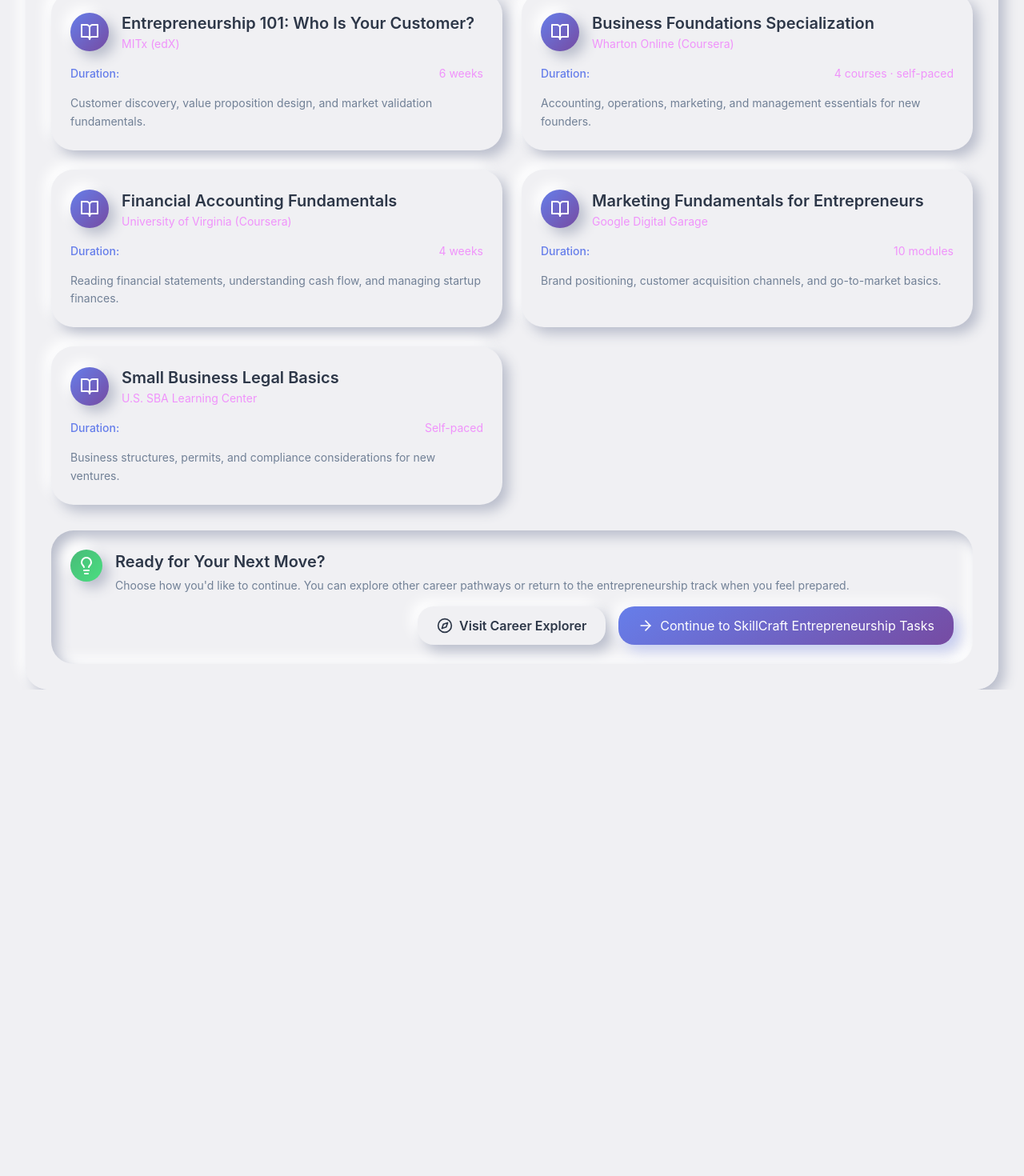
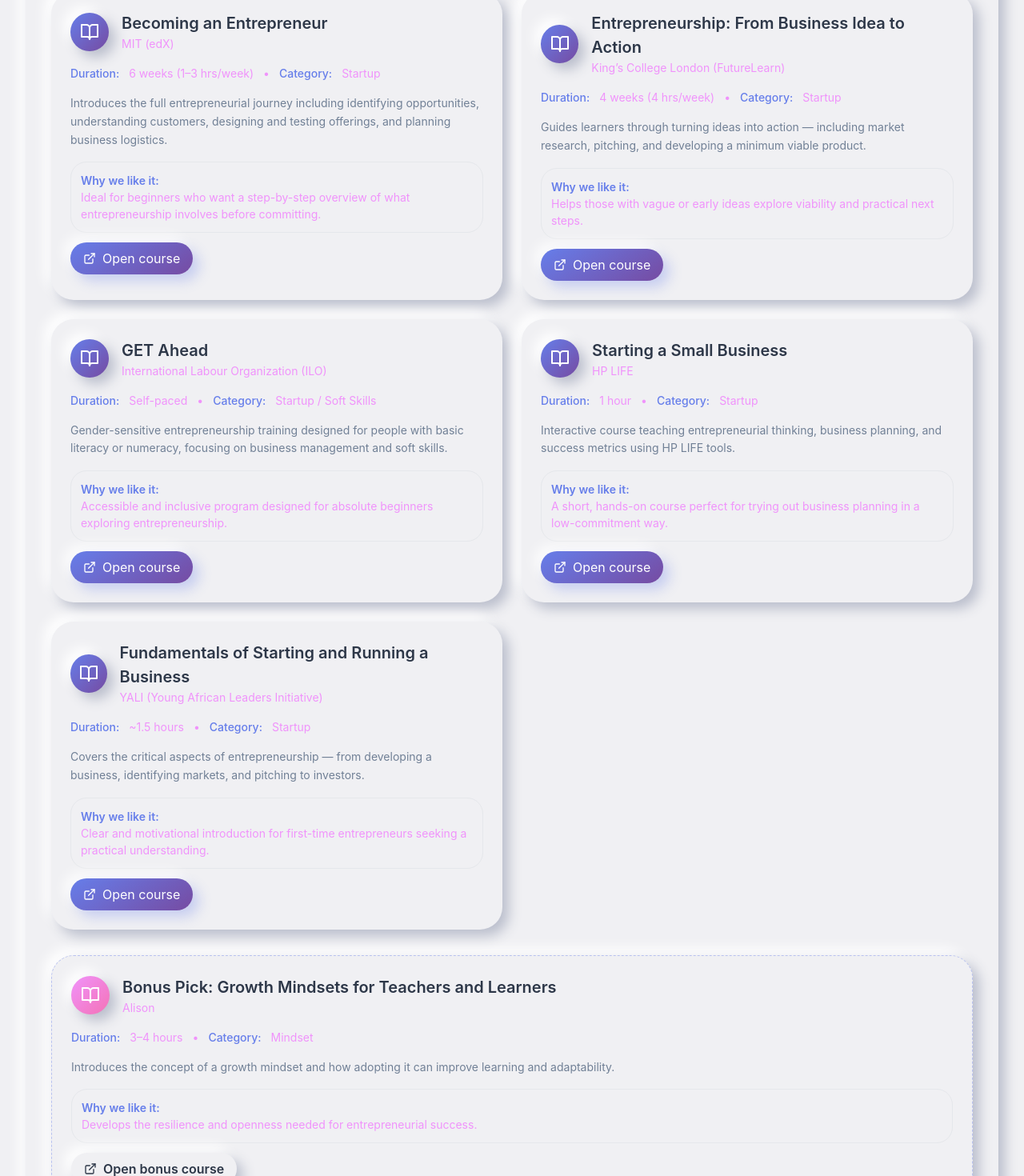
Before and after one commit to EvanYang0527/AIJobseeker, a React (Vite) app: page /entrepreneur/foundations in a window 1280 px wide. Shown: the part 902-2372 px from the top of the page at 80% size. Before the commit the page ends 1764 px from the top, so only its background shows below. Built offline with nearby package versions, Linux system fonts and the light colour scheme; sample sign-in values are in the browser's storage.

Commit message:
Update entrepreneur foundational courses

```diff
--- a/src/components/tracks/GroupA/EntrepreneurFoundations.tsx
+++ b/src/components/tracks/GroupA/EntrepreneurFoundations.tsx
@@ -1,42 +1,78 @@
 import React from 'react';
 import { useNavigate } from 'react-router-dom';
-import { GraduationCap, BookOpen, ArrowRight, Compass, Lightbulb } from 'lucide-react';
+import { GraduationCap, BookOpen, ArrowRight, Compass, Lightbulb, ExternalLink } from 'lucide-react';
 import { DashboardLayout } from '../../dashboard/DashboardLayout';
 import { useAuth } from '../../../contexts/AuthContext';
 import { entrepreneurSteps } from './entrepreneurSteps';
 
 const foundationalCourses = [
   {
-    title: 'Entrepreneurship 101: Who Is Your Customer?',
-    provider: 'MITx (edX)',
-    duration: '6 weeks',
-    focus: 'Customer discovery, value proposition design, and market validation fundamentals.'
+    title: 'Becoming an Entrepreneur',
+    provider: 'MIT (edX)',
+    link: 'https://www.edx.org/course/becoming-an-entrepreneur',
+    duration: '6 weeks (1–3 hrs/week)',
+    category: 'Startup',
+    description:
+      'Introduces the full entrepreneurial journey including identifying opportunities, understanding customers, designing and testing offerings, and planning business logistics.',
+    whyRecommended:
+      'Ideal for beginners who want a step-by-step overview of what entrepreneurship involves before committing.'
   },
   {
-    title: 'Business Foundations Specialization',
-    provider: 'Wharton Online (Coursera)',
-    duration: '4 courses · self-paced',
-    focus: 'Accounting, operations, marketing, and management essentials for new founders.'
+    title: 'Entrepreneurship: From Business Idea to Action',
+    provider: 'King’s College London (FutureLearn)',
+    link: 'https://www.futurelearn.com/courses/entrepreneurship-idea-to-action',
+    duration: '4 weeks (4 hrs/week)',
+    category: 'Startup',
+    description:
+      'Guides learners through turning ideas into action — including market research, pitching, and developing a minimum viable product.',
+    whyRecommended:
+      'Helps those with vague or early ideas explore viability and practical next steps.'
   },
   {
-    title: 'Financial Accounting Fundamentals',
-    provider: 'University of Virginia (Coursera)',
-    duration: '4 weeks',
-    focus: 'Reading financial statements, understanding cash flow, and managing startup finances.'
+    title: 'GET Ahead',
+    provider: 'International Labour Organization (ILO)',
+    link: 'https://www.ilo.org/resource/get-ahead-resources',
+    duration: 'Self-paced',
+    category: 'Startup / Soft Skills',
+    description:
+      'Gender-sensitive entrepreneurship training designed for people with basic literacy or numeracy, focusing on business management and soft skills.',
+    whyRecommended:
+      'Accessible and inclusive program designed for absolute beginners exploring entrepreneurship.'
   },
   {
-    title: 'Marketing Fundamentals for Entrepreneurs',
-    provider: 'Google Digital Garage',
-    duration: '10 modules',
-    focus: 'Brand positioning, customer acquisition channels, and go-to-market basics.'
+    title: 'Starting a Small Business',
+    provider: 'HP LIFE',
+    link: 'https://www.life-global.org/course/17-starting-a-small-business',
+    duration: '1 hour',
+    category: 'Startup',
+    description:
+      'Interactive course teaching entrepreneurial thinking, business planning, and success metrics using HP LIFE tools.',
+    whyRecommended:
+      'A short, hands-on course perfect for trying out business planning in a low-commitment way.'
   },
   {
-    title: 'Small Business Legal Basics',
-    provider: 'U.S. SBA Learning Center',
-    duration: 'Self-paced',
-    focus: 'Business structures, permits, and compliance considerations for new ventures.'
+    title: 'Fundamentals of Starting and Running a Business',
+    provider: 'YALI (Young African Leaders Initiative)',
+    link: 'https://yali.state.gov/courses/course-959/',
+    duration: '~1.5 hours',
+    category: 'Startup',
+    description:
+      'Covers the critical aspects of entrepreneurship — from developing a business, identifying markets, and pitching to investors.',
+    whyRecommended:
+      'Clear and motivational introduction for first-time entrepreneurs seeking a practical understanding.'
   }
 ];
+
+const bonusCourse = {
+  title: 'Growth Mindsets for Teachers and Learners',
+  provider: 'Alison',
+  link: 'https://alison.com/course/growth-mindsets-for-teachers-and-learners',
+  duration: '3–4 hours',
+  category: 'Mindset',
+  description:
+    'Introduces the concept of a growth mindset and how adopting it can improve learning and adaptability.',
+  whyRecommended: 'Develops the resilience and openness needed for entrepreneurial success.'
+};
 
 export const EntrepreneurFoundations: React.FC = () => {
   const navigate = useNavigate();
@@ -78,13 +114,66 @@ export const EntrepreneurFoundations: React.FC = () => {
                     <p className="text-sm text-neuro-secondary">{course.provider}</p>
                   </div>
                 </div>
-                <div className="flex flex-col sm:flex-row sm:items-center sm:justify-between gap-2 text-sm text-neuro-secondary">
+                <div className="flex flex-wrap items-center gap-3 text-sm text-neuro-secondary">
                   <span className="font-medium text-neuro-primary">Duration:</span>
                   <span>{course.duration}</span>
+                  <span className="hidden sm:inline">•</span>
+                  <span className="font-medium text-neuro-primary">Category:</span>
+                  <span>{course.category}</span>
                 </div>
-                <p className="text-sm neuro-text-secondary leading-relaxed">{course.focus}</p>
+                <p className="text-sm neuro-text-secondary leading-relaxed">{course.description}</p>
+                <div className="space-y-3">
+                  <div className="text-sm text-neuro-secondary bg-neuro-bg/60 border border-neuro-border rounded-neuro p-3">
+                    <span className="block font-semibold text-neuro-primary">Why we like it:</span>
+                    <span>{course.whyRecommended}</span>
+                  </div>
+                  <a
+                    href={course.link}
+                    target="_blank"
+                    rel="noopener noreferrer"
+                    className="neuro-button-primary inline-flex items-center justify-center gap-2 px-4 py-2 rounded-neuro"
+                  >
+                    <ExternalLink className="w-4 h-4" />
+                    <span>Open course</span>
+                  </a>
+                </div>
               </div>
             ))}
+          </div>
+
+          <div className="neuro-surface p-6 rounded-neuro-lg space-y-4 border border-dashed border-neuro-primary/40">
+            <div className="flex items-center gap-4">
+              <div className="w-12 h-12 neuro-icon bg-gradient-to-br from-neuro-secondary to-pink-400">
+                <BookOpen className="w-6 h-6 text-white" />
+              </div>
+              <div>
+                <h3 className="text-xl font-semibold neuro-text-primary">Bonus Pick: {bonusCourse.title}</h3>
+                <p className="text-sm text-neuro-secondary">{bonusCourse.provider}</p>
+              </div>
+            </div>
+            <div className="flex flex-wrap items-center gap-3 text-sm text-neuro-secondary">
+              <span className="font-medium text-neuro-primary">Duration:</span>
+              <span>{bonusCourse.duration}</span>
+              <span className="hidden sm:inline">•</span>
+              <span className="font-medium text-neuro-primary">Category:</span>
+              <span>{bonusCourse.category}</span>
+            </div>
+            <p className="text-sm neuro-text-secondary leading-relaxed">{bonusCourse.description}</p>
+            <div className="space-y-3">
+              <div className="text-sm text-neuro-secondary bg-neuro-bg/60 border border-neuro-border rounded-neuro p-3">
+                <span className="block font-semibold text-neuro-primary">Why we like it:</span>
+                <span>{bonusCourse.whyRecommended}</span>
+              </div>
+              <a
+                href={bonusCourse.link}
+                target="_blank"
+                rel="noopener noreferrer"
+                className="neuro-button inline-flex items-center justify-center gap-2 px-4 py-2 rounded-neuro"
+              >
+                <ExternalLink className="w-4 h-4" />
+                <span>Open bonus course</span>
+              </a>
+            </div>
           </div>
 
           <div className="neuro-inset p-6 rounded-neuro-lg space-y-4">
```
